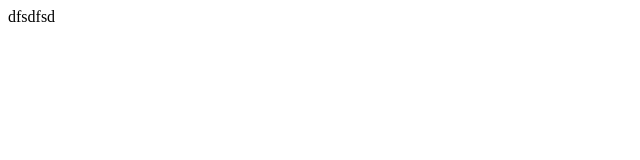
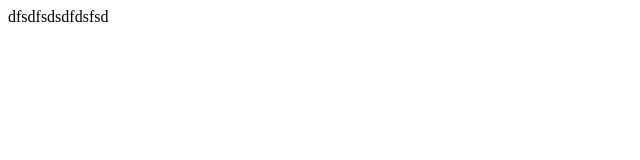
Before and after one commit to zadokdaniel/some-test-1, a plain HTML site: page page2.html in a window 1280 px wide. Shown: the full height of the page, 0-640 px from the left. Drawn offline with Linux system fonts and the light colour scheme.

Commit message:
third commit

```diff
--- a/page2.html
+++ b/page2.html
@@ -7,6 +7,6 @@
     <title>Page2</title>
   </head>
   <body>
-    dfsdfsd
+    dfsdfsdsdfdsfsd
   </body>
 </html>
```
